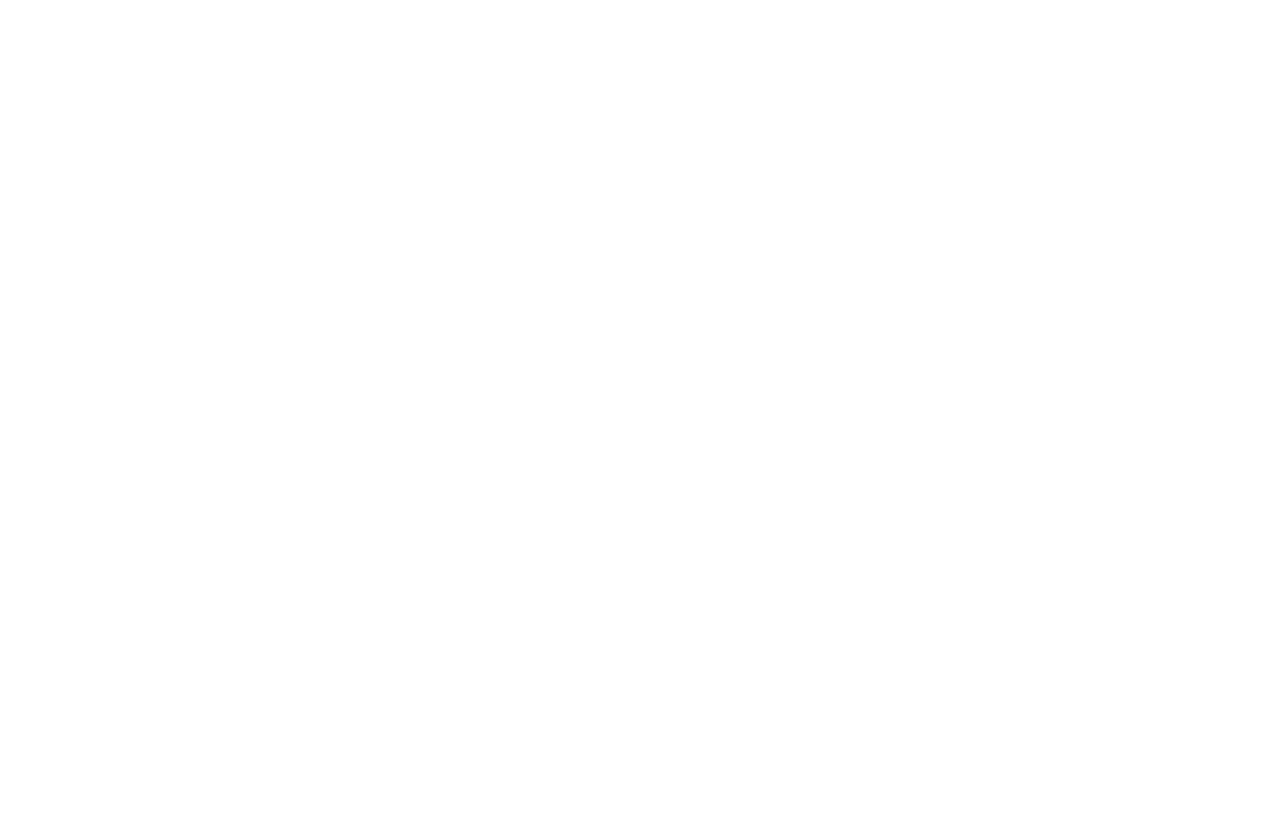
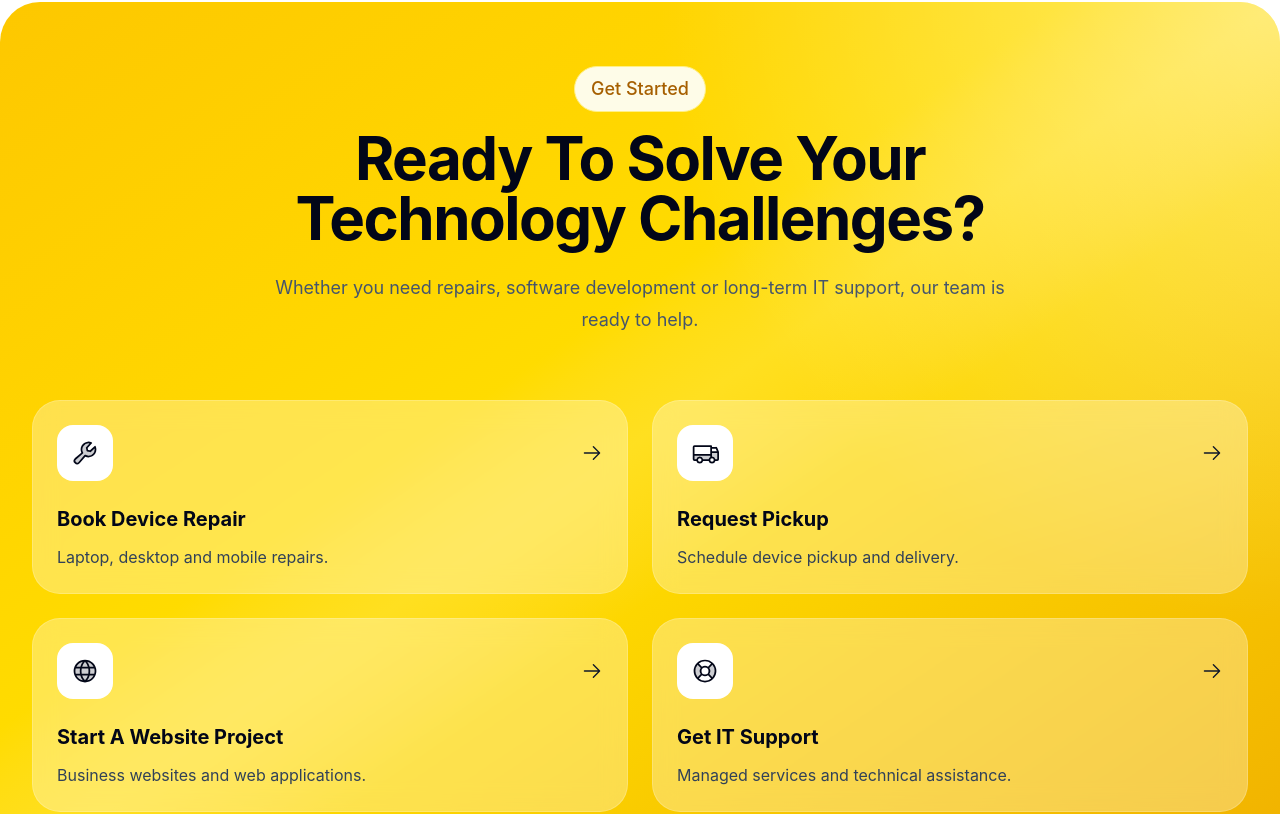
Before and after one commit to jollyp-peo/optical-ict, a Next.js app: page / in a window 1280 px wide. Shown: the part 8895-9709 px from the top of the page. Before the commit the page ends 8946 px from the top, so only its background shows below. Built offline with nearby package versions, Linux system fonts and the light colour scheme; no server answers.

Commit message:
CTA section

```diff
--- a/src/data/home.js
+++ b/src/data/home.js
@@ -499,3 +499,33 @@
       "You can contact us directly through the website, submit a service request or schedule a consultation.",
   },
 ];
+
+export const ctaActions = [
+  {
+    title: "Book Device Repair",
+    description:
+      "Laptop, desktop and mobile repairs.",
+    href: "/repairs",
+  },
+
+  {
+    title: "Request Pickup",
+    description:
+      "Schedule device pickup and delivery.",
+    href: "/pickup",
+  },
+
+  {
+    title: "Start A Website Project",
+    description:
+      "Business websites and web applications.",
+    href: "/projects",
+  },
+
+  {
+    title: "Get IT Support",
+    description:
+      "Managed services and technical assistance.",
+    href: "/support",
+  },
+];
--- a/src/features/home/sections/CTASection.jsx
+++ b/src/features/home/sections/CTASection.jsx
@@ -1,7 +1,193 @@
+"use client"
+import Link from "next/link";
+
+import Section from "@/components/layout/Section";
+import SectionHeader from "@/components/ui/SectionHeader";
+
+import {
+  Wrench,
+  Truck,
+  Globe,
+  Lifebuoy,
+  ArrowRight,
+} from "@phosphor-icons/react";
+
+import {
+  ctaActions,
+} from "@/data/home";
+
+const icons = {
+  "Book Device Repair": Wrench,
+  "Request Pickup": Truck,
+  "Start A Website Project": Globe,
+  "Get IT Support": Lifebuoy,
+};
+
 export default function CTASection() {
   return (
-    <section>
-      CTA Section
-    </section>
+    <Section
+      containerClassName="
+        relative
+        overflow-hidden
+
+        rounded-[40px]
+
+        bg-gradient-to-br
+        from-yellow-400
+        via-yellow-300
+        to-yellow-500
+
+        p-8
+        lg:p-16
+      "
+    >
+      {/* Glow */}
+
+      <div
+        className="
+          absolute
+          inset-0
+
+          bg-[radial-gradient(circle_at_top_right,rgba(255,255,255,0.4),transparent_40%)]
+        "
+      />
+
+      <div
+        className="
+          relative
+          z-10
+        "
+      >
+        <SectionHeader
+          centered
+          eyebrow="Get Started"
+          title="Ready To Solve Your Technology Challenges?"
+          description="
+            Whether you need repairs,
+            software development or
+            long-term IT support,
+            our team is ready to help.
+          "
+          eyebrowClassName="
+            border-white/20
+            bg-white/20
+            text-slate-950
+          "
+        />
+
+        <div
+          className="
+            mt-16
+
+            grid
+            gap-6
+
+            md:grid-cols-2
+          "
+        >
+          {ctaActions.map(
+            (action) => {
+              const Icon =
+                icons[action.title];
+
+              return (
+                <Link
+                  key={action.title}
+                  href={action.href}
+                >
+                  <div
+                    className="
+                      group
+
+                      h-full
+
+                      rounded-[28px]
+
+                      border
+                      border-white/20
+
+                      bg-white/30
+
+                      p-6
+
+                      backdrop-blur-md
+
+                      transition-all
+                      duration-300
+
+                      hover:-translate-y-2
+                      hover:bg-white/40
+                    "
+                  >
+                    <div
+                      className="
+                        flex
+                        items-center
+                        justify-between
+                      "
+                    >
+                      <div
+                        className="
+                          flex
+                          h-14
+                          w-14
+
+                          items-center
+                          justify-center
+
+                          rounded-2xl
+
+                          bg-white
+
+                          text-slate-950
+                        "
+                      >
+                        <Icon
+                          size={28}
+                          weight="duotone"
+                        />
+                      </div>
+
+                      <ArrowRight
+                        size={22}
+                        className="
+                          transition-transform
+                          duration-300
+
+                          group-hover:translate-x-1
+                        "
+                      />
+                    </div>
+
+                    <h3
+                      className="
+                        mt-6
+
+                        text-xl
+                        font-bold
+
+                        text-slate-950
+                      "
+                    >
+                      {action.title}
+                    </h3>
+
+                    <p
+                      className="
+                        mt-3
+
+                        text-slate-700
+                      "
+                    >
+                      {action.description}
+                    </p>
+                  </div>
+                </Link>
+              );
+            }
+          )}
+        </div>
+      </div>
+    </Section>
   );
 }
```
